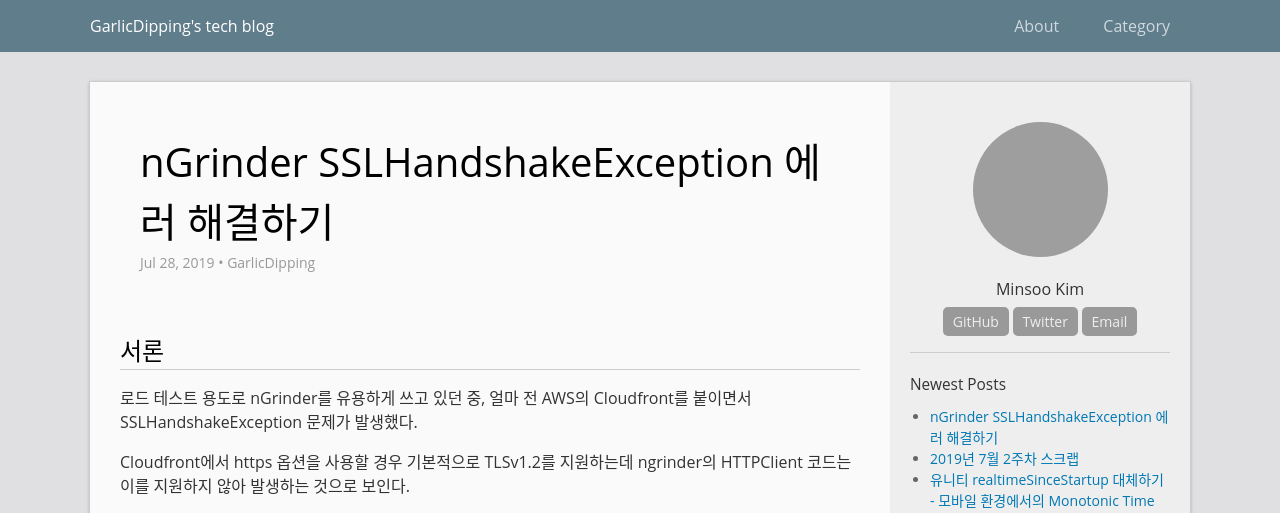
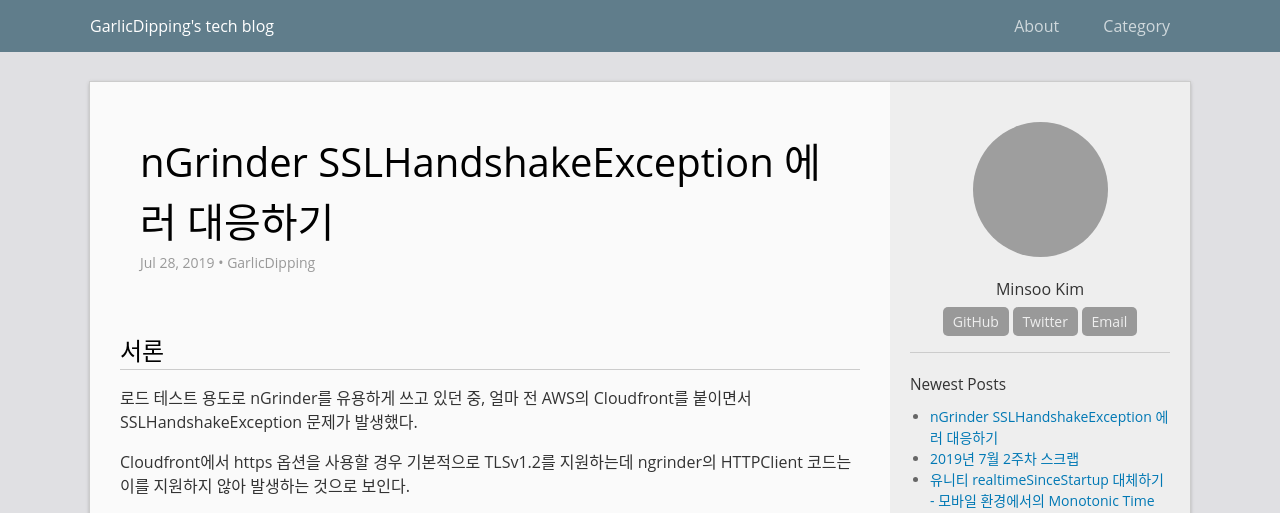
Before and after one commit to GarlicDipping/garlicdipping.github.io, a Jekyll site: the page built from _posts/2019-07-27-sslhandshakeexception-on-ngrinder.md, in a window 1280 px wide and 900 px high. Shown: the top 513 px of the window. Built offline with Jekyll 4.4.1, drawn with Linux system fonts in a browser that asks for light colours; comment, search, counter and statistics services are not loaded; grey boxes are pictures that could not be loaded.

Commit message:
no message

```diff
--- a/_posts/2019-07-27-sslhandshakeexception-on-ngrinder.md
+++ b/_posts/2019-07-27-sslhandshakeexception-on-ngrinder.md
@@ -1,6 +1,6 @@
 ---
 layout: post
-title: nGrinder SSLHandshakeException 에러 해결하기
+title: nGrinder SSLHandshakeException 에러 대응하기
 date:   2019-07-27 16:30:00
 author: GarlicDipping
 tags:
```
